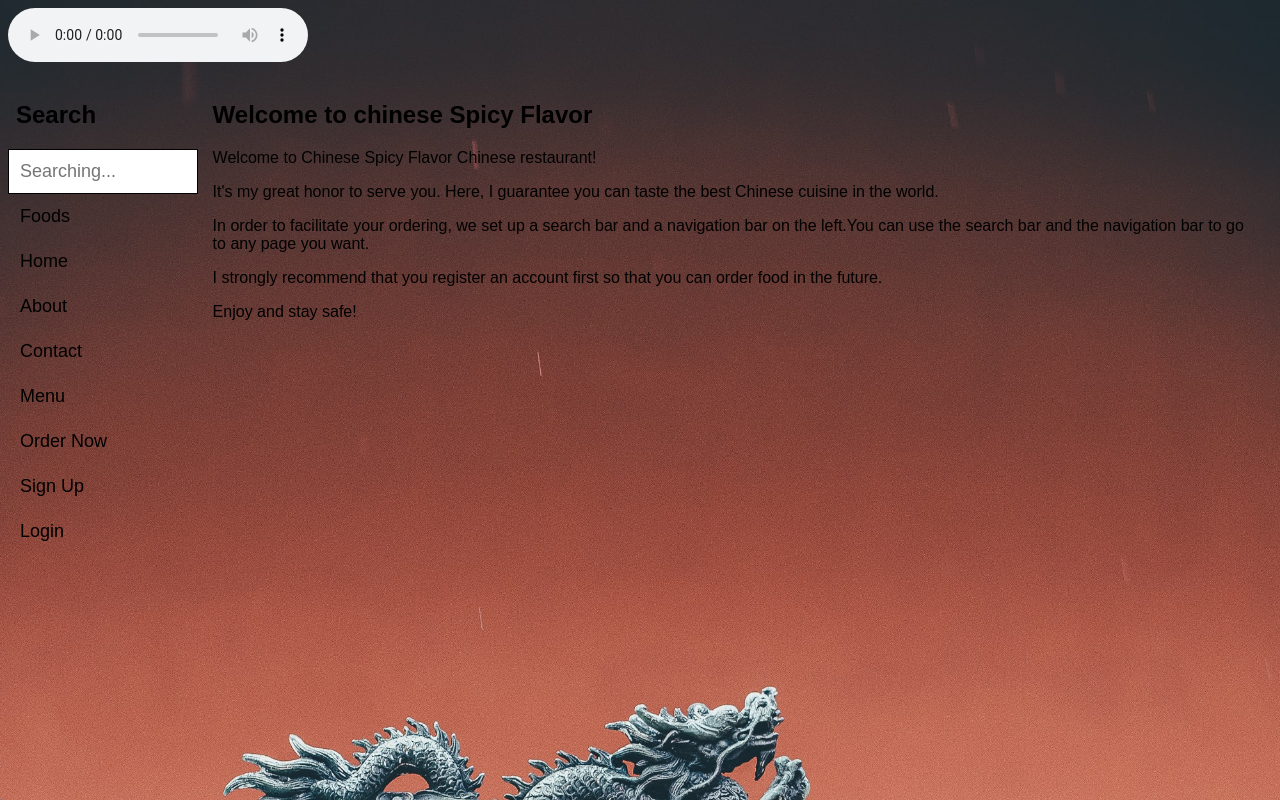
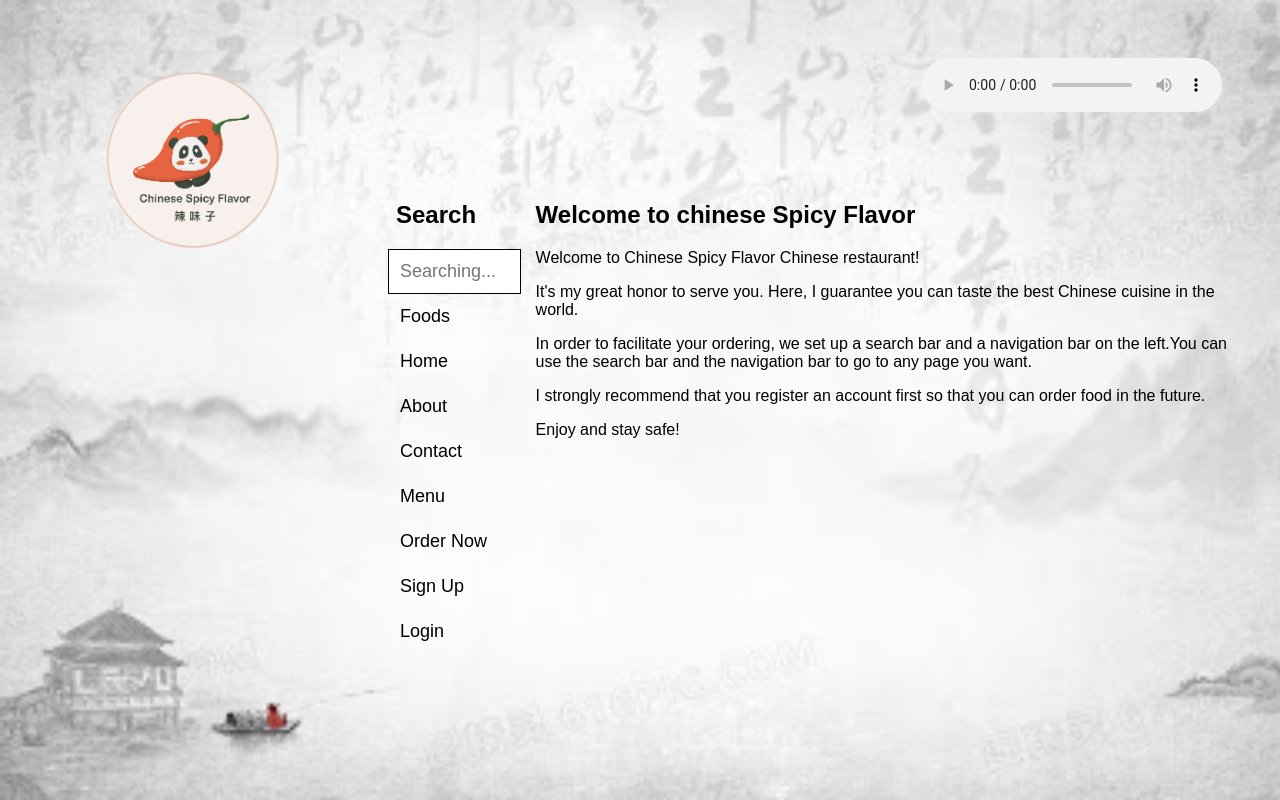
Before and after one commit to cjuanito797/group_project, a Django app: page /home/ in a window 1280 px wide. Run offline with Django 3.2, Linux system fonts and the light colour scheme.

Commit message:
Home page
Final update
Zian
03/10/2021

```diff
--- a/chineseSpicyFlavor/static/css/main.css
+++ b/chineseSpicyFlavor/static/css/main.css
@@ -2,9 +2,17 @@
 body {
     font-family: Arial, sans-serif;
     background-image: url("../images/bg_home_2.jpg");
+    background-position: center center;
+    background-repeat: no-repeat;
+    background-attachment: fixed;
     background-size: cover;
-    background-repeat: no-repeat;
 }
+
+.musicPlayer {
+    align: center;
+    padding: 50px
+}
+
 
 * {
     box-sizing: border-box;
--- a/chineseSpicyFlavor/templates/home.html
+++ b/chineseSpicyFlavor/templates/home.html
@@ -11,11 +11,15 @@
 
 <body>
 
-<header>
+<header class="header">
+    <img align="left" src="../static/images/logo_home.PNG" height="300" width="380">
+</header>
+
+<div class="musicPlayer" align="right">
     <audio autoplay="autoplay" controls="controls" loop="loop" preload="auto">
-        <source src="../static/Music/01.mp3">
+        <source src="../static/Music/01.mp3" type="audio/mpeg">
     </audio>
-</header>
+</div>
 
 <div class="home">
     <div class="ChPicture"></div>
@@ -38,17 +42,18 @@
         </ul>
     </div>
 
-    <div class="right" >
+    <div class="right">
         <h2>Welcome to chinese Spicy Flavor</h2>
         <p>Welcome to Chinese Spicy Flavor Chinese restaurant!</p>
         <p>It's my great honor to serve you. Here, I guarantee you can taste the best Chinese cuisine in the world.</p>
-        <P>In order to facilitate your ordering, we set up a search bar and a navigation bar on the left.You can use the search bar and the navigation bar to go to any page you want. </P>
+        <P>In order to facilitate your ordering, we set up a search bar and a navigation bar on the left.You can use the
+            search bar and the navigation bar to go to any page you want. </P>
         <P>I strongly recommend that you register an account first so that you can order food in the future.</P>
         <P>Enjoy and stay safe!</P>
     </div>
 
     <script type="text/javascript">
-        function myFunction(){
+        function myFunction() {
             var input, filter, ul, li, a, i;
 
             input = document.getElementById("mySearch");
@@ -56,11 +61,11 @@
             ul = document.getElementById("myMenu");
             li = ul.getElementsByTagName("li");
 
-            for (i = 0; i < li.length; i++){
+            for (i = 0; i < li.length; i++) {
                 a = li[i].getElementsByTagName("a")[0];
-                if (a.innerHTML.toUpperCase().indexOf(filter) > -1){
+                if (a.innerHTML.toUpperCase().indexOf(filter) > -1) {
                     li[i].style.display = "";
-                }else {
+                } else {
                     li[i].style.display = "none";
                 }
             }
```
Also changed, not shown: chineseSpicyFlavor/static/images/bg_home_1.jpg (added), chineseSpicyFlavor/static/images/bg_home_2.jpg, chineseSpicyFlavor/static/images/logo1.jpg (deleted), chineseSpicyFlavor/static/images/logo_home.PNG (added).
